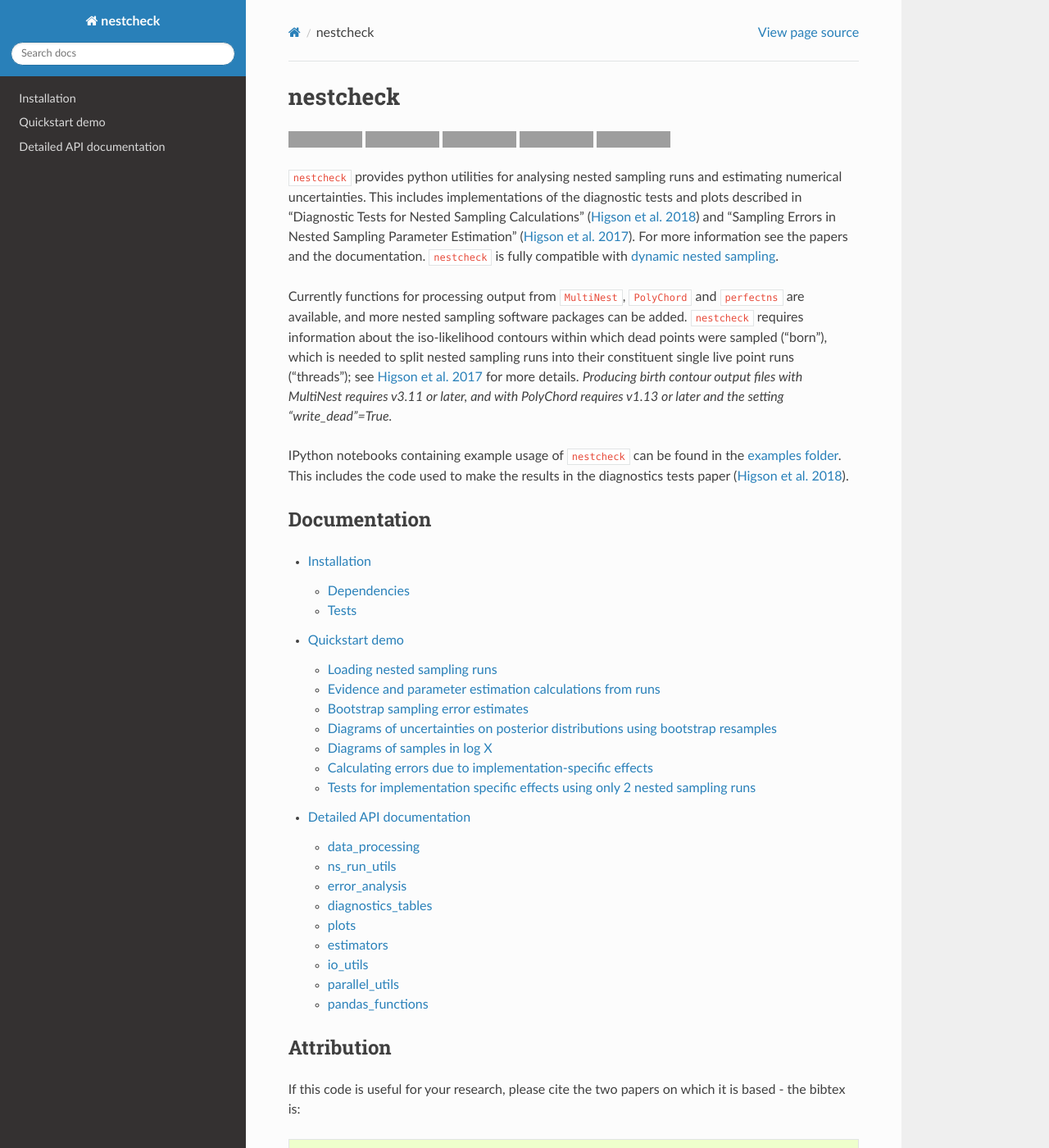
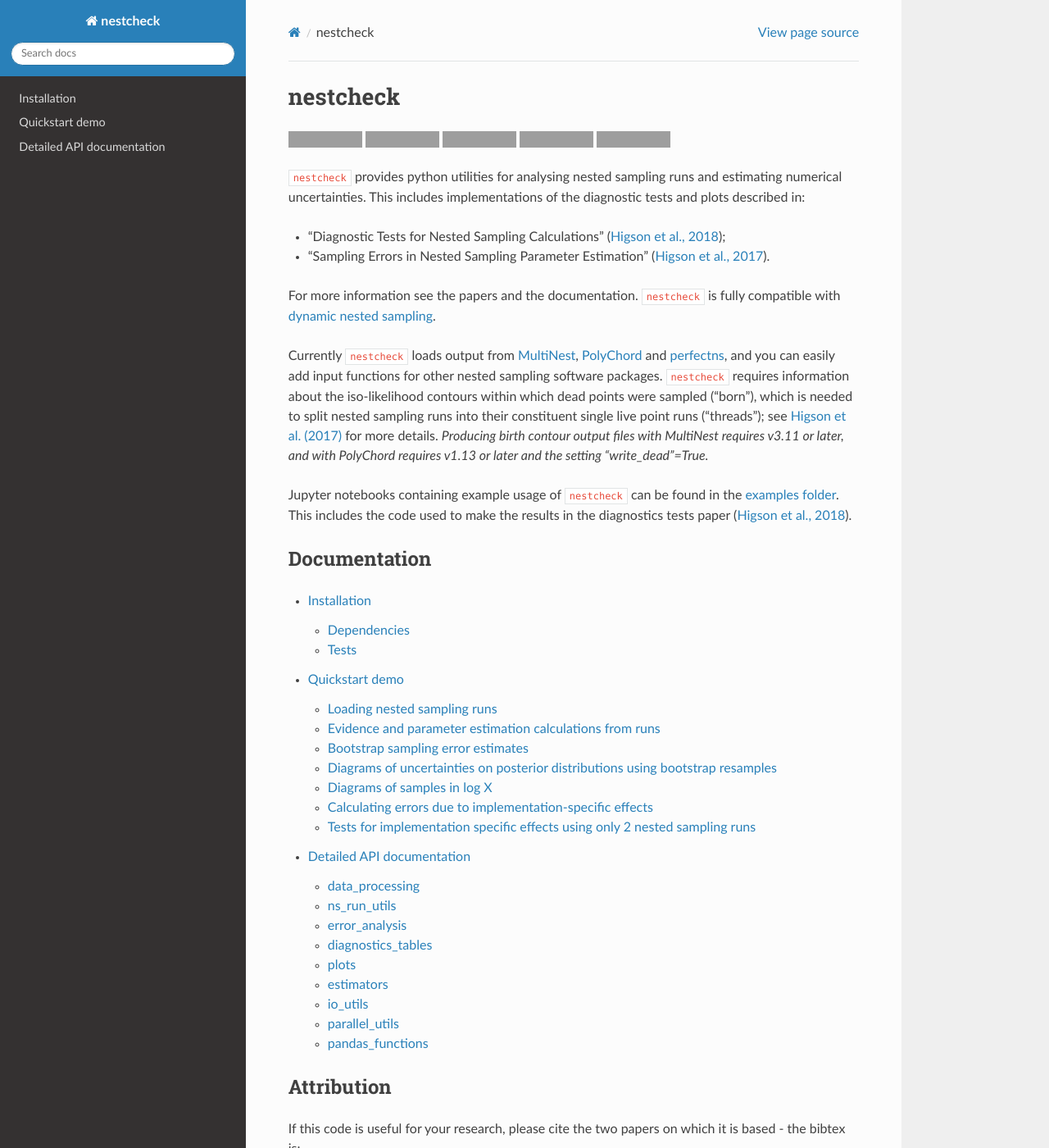
Before and after one commit to ejhigson/nestcheck, a Sphinx documentation site: the page built from docs/index.rst, in a window 1280 px wide and 1400 px high. Shown: the whole window at 82% size. Built offline with Sphinx 7.4.7 and the Read the Docs theme 2.0.0, drawn with Linux system fonts in a browser that asks for light colours; some of the changed text lies outside the part shown; grey boxes are pictures that could not be loaded.

Commit message:
updating docs with diagnostic paper arXiv details.

```diff
--- a/docs/index.rst
+++ b/docs/index.rst
@@ -13,18 +13,19 @@
 .. image:: https://img.shields.io/badge/license-MIT-blue.svg
     :target: https://github.com/ejhigson/nestcheck/LICENSE
 
-``nestcheck`` provides python utilities for analysing nested sampling runs and estimating numerical uncertainties. This includes implementations of the diagnostic tests and plots described in "Diagnostic Tests for Nested Sampling Calculations" (`Higson et al. 2018
-<https://arxiv.org/abs/TBC>`_) and
-"Sampling Errors in Nested Sampling Parameter Estimation" (`Higson et al. 2017
-<https://doi.org/10.1214/17-BA1075>`_). For more information see the papers and the documentation.
-``nestcheck`` is fully compatible with `dynamic nested sampling
-<https://arxiv.org/abs/1704.03459>`_.
+``nestcheck`` provides python utilities for analysing nested sampling runs and estimating numerical uncertainties. This includes implementations of the diagnostic tests and plots described in:
 
-Currently functions for processing output from ``MultiNest``, ``PolyChord`` and ``perfectns`` are available, and more nested sampling software packages can be added. ``nestcheck`` requires information about the iso-likelihood contours within which dead points were sampled ("born"), which is needed to split nested sampling runs into their constituent single live point runs ("threads"); see `Higson et al. 2017 <https://doi.org/10.1214/17-BA1075>`_ for more details. *Producing birth contour output files with MultiNest requires v3.11 or later, and with PolyChord requires v1.13 or later and the setting "write_dead"=True.*
+- "Diagnostic Tests for Nested Sampling Calculations" (`Higson et al., 2018 <https://arxiv.org/abs/1804.06406>`_);
+- "Sampling Errors in Nested Sampling Parameter Estimation" (`Higson et al., 2017 <https://doi.org/10.1214/17-BA1075>`_).
 
-IPython notebooks containing example usage of ``nestcheck`` can be found in the `examples folder
-<https://github.com/ejhigson/nestcheck/tree/master/examples>`_. This includes the code used to make the results in the diagnostics tests paper (`Higson et al. 2018
-<https://arxiv.org/abs/TBC>`_).
+For more information see the papers and the documentation.  ``nestcheck`` is fully compatible with `dynamic nested sampling <https://arxiv.org/abs/1704.03459>`_.
+
+Currently ``nestcheck`` loads output from `MultiNest <https://ccpforge.cse.rl.ac.uk/gf/project/multinest/>`_, `PolyChord <https://ccpforge.cse.rl.ac.uk/gf/project/polychord/>`_ and `perfectns <https://github.com/ejhigson/perfectns>`_, and you can easily add input functions for other nested sampling software packages.
+``nestcheck`` requires information about the iso-likelihood contours within which dead points were sampled ("born"), which is needed to split nested sampling runs into their constituent single live point runs ("threads"); see `Higson et al. (2017) <https://doi.org/10.1214/17-BA1075>`_ for more details. *Producing birth contour output files with MultiNest requires v3.11 or later, and with PolyChord requires v1.13 or later and the setting "write_dead"=True.*
+
+Jupyter notebooks containing example usage of ``nestcheck`` can be found in the `examples folder
+<https://github.com/ejhigson/nestcheck/tree/master/examples>`_. This includes the code used to make the results in the diagnostics tests paper (`Higson et al., 2018
+<https://arxiv.org/abs/1804.06406>`_).
 
 Documentation
 -------------
--- a/setup.py
+++ b/setup.py
@@ -21,6 +21,8 @@
                                    'futures'],
                  test_suite='nose.collector',
                  tests_require=['nose', 'coverage'],
+                 # Force sphinx<1.6 to avoid readthedocs error as per this
+                 # https://github.com/rtfd/readthedocs.org/issues/3148
                  extras_require={'docs': ['sphinx<1.6', 'numpydoc',
                                           'sphinx-rtd-theme', 'nbsphinx']},
                  packages=['nestcheck'])
```
Also changed, not shown: other parts of docs/index.rst (+2 -2 lines), docs/install.rst (+8 -7 lines), 1 other file.
